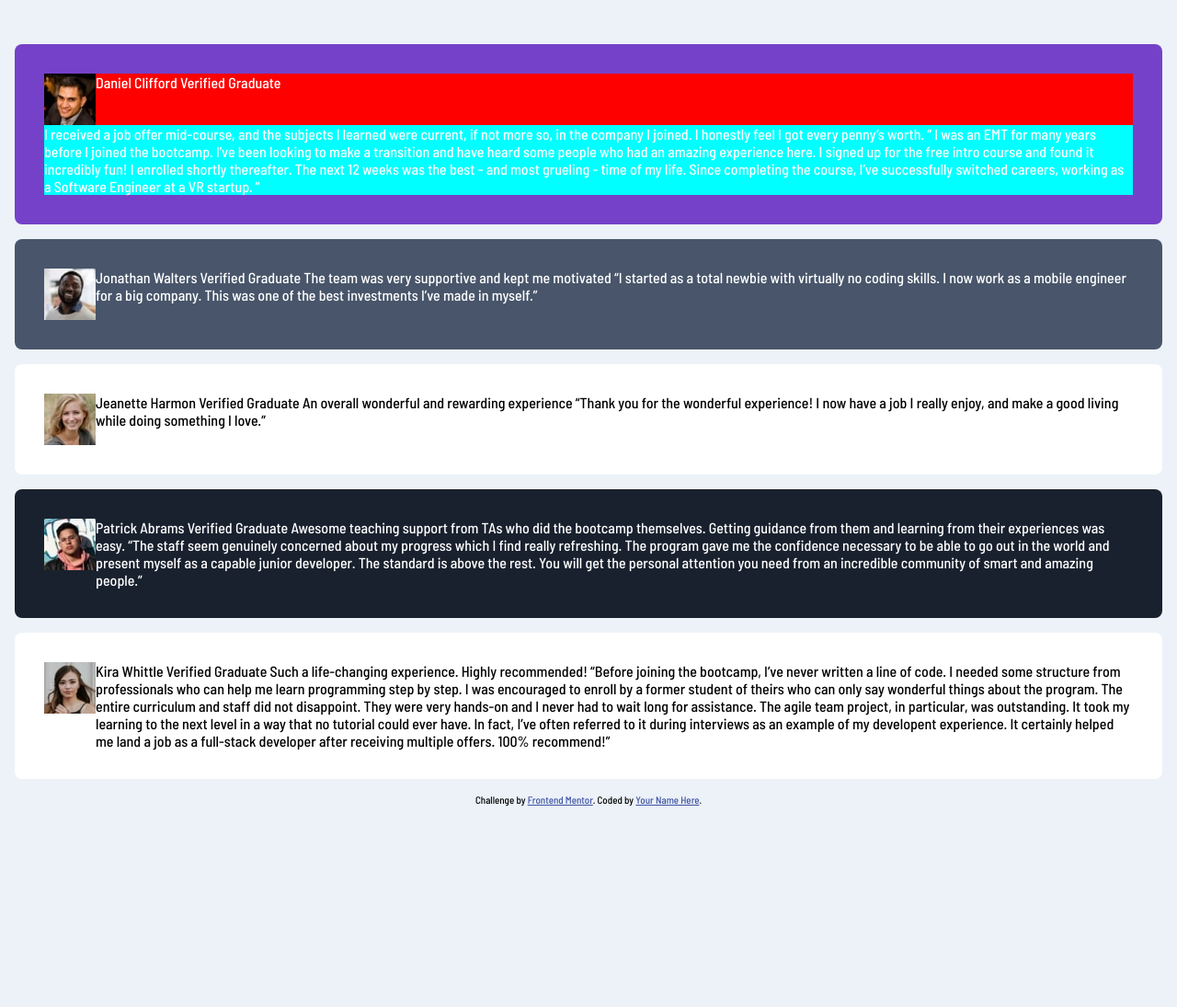
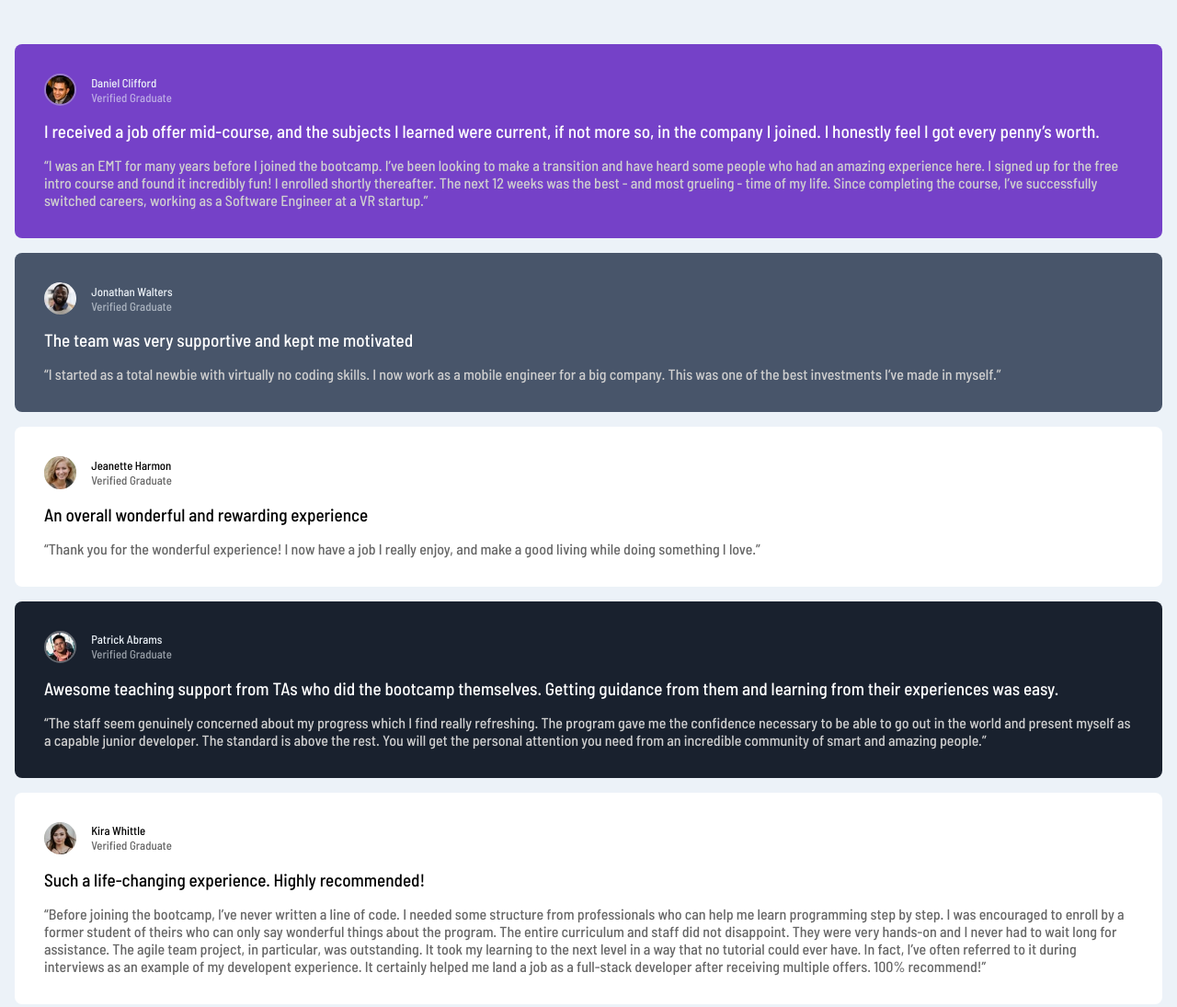
Before and after one commit to tonage72/testimonials-grid-section-main, a plain HTML site: page index.html in a window 1280 px wide. Shown: the top 1095 px of the page at 92% size. Before the commit the page ends 924 px from the top, so only its background shows below. Drawn offline with Linux system fonts and the light colour scheme.

Commit message:
Moblie part complete

```diff
--- a/css/styles.css
+++ b/css/styles.css
@@ -30,27 +30,35 @@ body {
 [class*="card"] {
 	display: grid;
 	grid-template-columns: min-content auto;
-	grid-template-rows: auto auto;
+	grid-template-rows: auto auto auto;
 	grid-template-areas:
 	"pic info"
-	"par par";
+	"par par"
+	"par2 par2";
+	align-items: center;
 	border-radius: .5rem;
 	padding: 2rem;
+	gap: 1rem;
 }
 
 [class*="card"] img {
 	grid-area: pic;
-	background-color: orange;
+	width: 2.2rem;
+	border-radius: 50%;
 }
 
-[class*="card"] > div {
+[class*="card"] .info {
 	grid-area: info;
-	background-color: red;
+	font-size: .8rem;
 }
 
-[class*="card"] > p {
+[class*="card"] .par {
 	grid-area: par;
-	background-color: aqua;
+	font-size: 1.2rem;
+}
+
+[class*="card"] .par2 {
+	grid-area: par2;
 }
 
 .card1 {
@@ -63,7 +71,8 @@ body {
 	color: white;
 }
 
-.card3 {
+.card3,
+.card5 {
 	background-color: white;
 	color: black;
 }
@@ -73,9 +82,30 @@ body {
 	color: white;
 }
 
-.card5 {
-	background-color: white;
-	color:black;
+.card1 .par2,
+.card2 .par2,
+.card4 .par2 {
+	color: hsl(0, 0%, 81%);
+}
+
+.card3 .par2,
+.card5 .par2 {
+	color: hsla(0, 0%, 0%, 60%);
+}
+
+.card1 .info,
+.card2 .info,
+.card4 .info {
+	color: hsl(210, 46%, 95%);
+}
+
+.vergrad {
+	opacity: .6;
+}
+
+.card1 img,
+.card4 img {
+	border: 2px solid hsla(0, 0%, 81%, .4);
 }
 
 .attribution {
--- a/index.html
+++ b/index.html
@@ -11,59 +11,82 @@
   <div class="main-grid">
     <div class="card1">
       <img src="images/image-daniel.jpg" alt="">
-      <div>Daniel Clifford
-      Verified Graduate</div>
-      <p>
+      <div class="info">
+        Daniel Clifford
+        <br>
+        <span class="vergrad">Verified Graduate</span>
+      </div>
+        <div class="par">
           I received a job offer mid-course, and the subjects I learned were current, if not more so,
           in the company I joined. I honestly feel I got every penny’s worth.
-
-      “ I was an EMT for many years before I joined the bootcamp. I’ve been looking to make a
+        </div>
+        <div class="par2">
+          “I was an EMT for many years before I joined the bootcamp. I’ve been looking to make a
           transition and have heard some people who had an amazing experience here. I signed up
           for the free intro course and found it incredibly fun! I enrolled shortly thereafter.
           The next 12 weeks was the best - and most grueling - time of my life. Since completing
-      the course, I’ve successfully switched careers, working as a Software Engineer at a VR startup. ”
-    </p>
+          the course, I’ve successfully switched careers, working as a Software Engineer at a VR startup.”
+        </div>
     </div>
     <div class="card2">
       <img src="images/image-jonathan.jpg" alt="">
+      <div class="info">
         Jonathan Walters
-      Verified Graduate
-
+        <br>
+        <span class="vergrad">Verified Graduate</span>
+      </div>
+      <div class="par">
         The team was very supportive and kept me motivated
-
+      </div>
+      <div class="par2">
         “I started as a total newbie with virtually no coding skills. I now work as a mobile engineer
         for a big company. This was one of the best investments I’ve made in myself.”
       </div>
+    </div>
     <div class="card3">
       <img src="images/image-jeanette.jpg" alt="">
+      <div class="info">
         Jeanette Harmon
-      Verified Graduate
-
+        <br>
+        <span class="vergrad">Verified Graduate</span>
+      </div>
+      <div class="par">
         An overall wonderful and rewarding experience
-
+      </div>
+      <div class="par2">
         “Thank you for the wonderful experience! I now have a job I really enjoy, and make a good living
         while doing something I love.”
       </div>
+    </div>
     <div class="card4">
       <img src="images/image-patrick.jpg" alt="">
+      <div class="info">
         Patrick Abrams
-      Verified Graduate
-
+        <br>
+        <span class="vergrad">Verified Graduate</span>
+      </div>
+      <div class="par">
         Awesome teaching support from TAs who did the bootcamp themselves. Getting guidance from them and
         learning from their experiences was easy.
-
+      </div>
+      <div class="par2">
         “The staff seem genuinely concerned about my progress which I find really refreshing. The program
         gave me the confidence necessary to be able to go out in the world and present myself as a capable
         junior developer. The standard is above the rest. You will get the personal attention you need from
         an incredible community of smart and amazing people.”
       </div>
+    </div>
     <div class="card5">
       <img src="images/image-kira.jpg" alt="">
+      <div class="info">
         Kira Whittle
-      Verified Graduate
-
+        <br>
+        <span class="vergrad">Verified Graduate</span>
+      </div>
+      <div class="par">
         Such a life-changing experience. Highly recommended!
-
+      </div>
+      <div class="par2">
         “Before joining the bootcamp, I’ve never written a line of code. I needed some structure from
         professionals who can help me learn programming step by step. I was encouraged to enroll by a former
         student of theirs who can only say wonderful things about the program. The entire curriculum and staff
@@ -74,6 +97,7 @@
         100% recommend!”
       </div>
     </div>
+  </div>
   <div class="attribution">
     Challenge by <a href="https://www.frontendmentor.io?ref=challenge" target="_blank">Frontend Mentor</a>.
     Coded by <a href="#">Your Name Here</a>.
```
Lines whose indentation alone changed are shown as unchanged.
